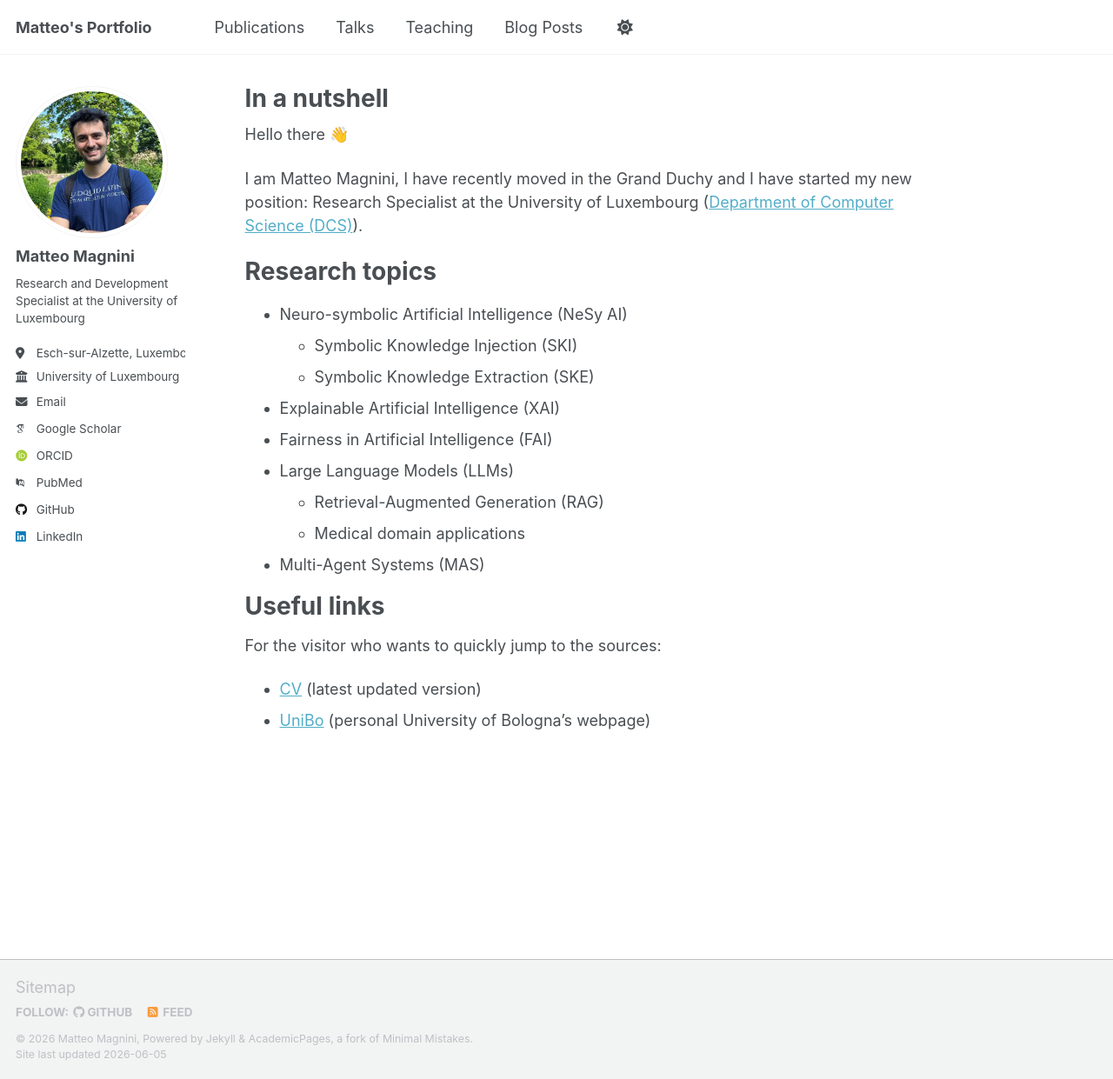
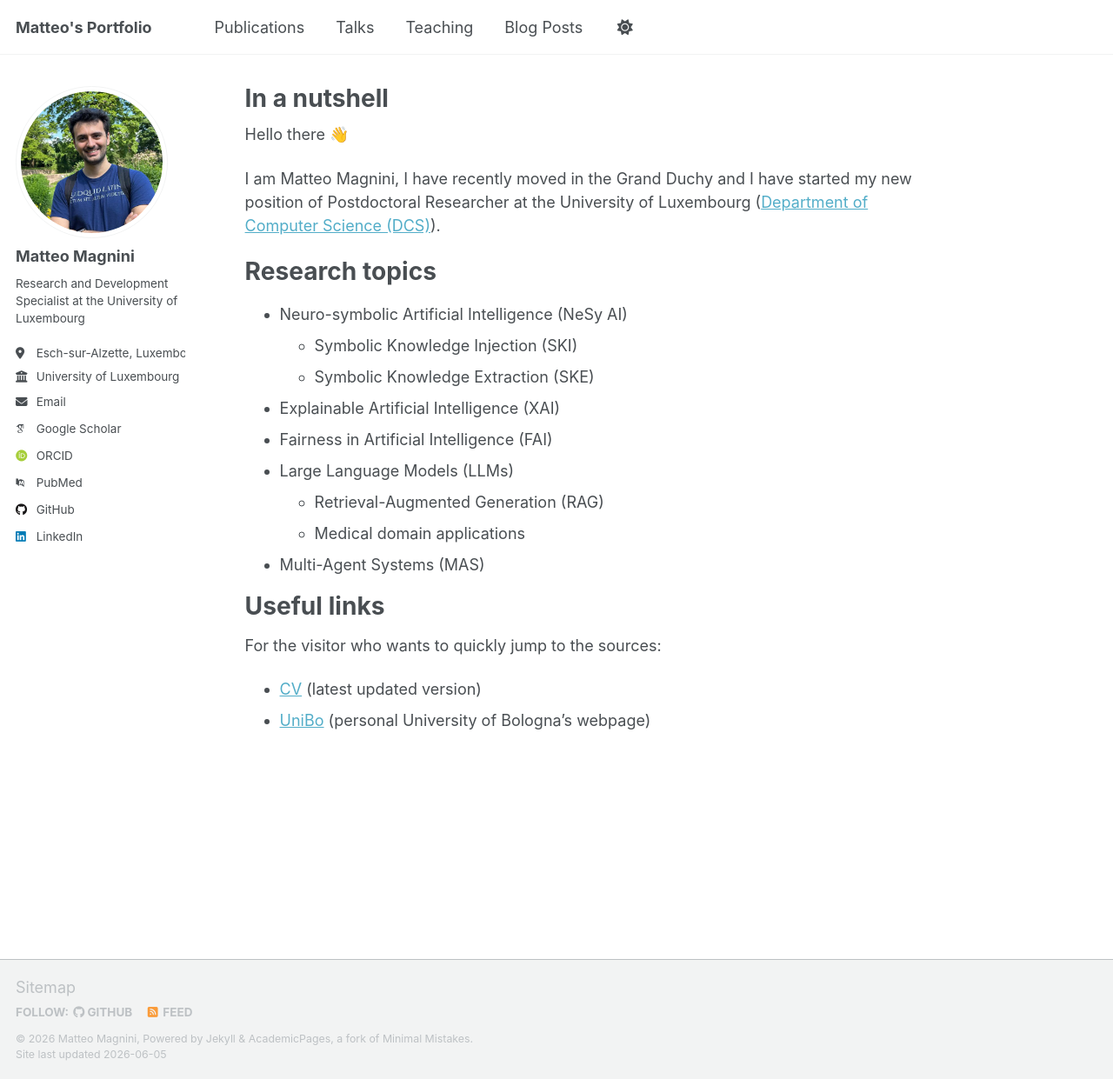
Before and after one commit to MatteoMagnini/matteomagnini.github.io, a Jekyll site: the page built from _pages/about.md, in a window 1280 px wide and 1241 px high. Shown: the whole window at 87% size. Built offline with Jekyll 4.4.1, drawn with Linux system fonts in a browser that asks for light colours; some web fonts are replaced; a script that is not in the unit is left out.

Commit message:
chore: bio update

```diff
--- a/_pages/about.md
+++ b/_pages/about.md
@@ -9,7 +9,7 @@ redirect_from:
 
 Hello there 👋
 
-I am Matteo Magnini, I have recently moved in the Grand Duchy and I have started my new position: Research Specialist at the University of Luxembourg ([Department of Computer Science (DCS)](https://www.uni.lu/fstm-en/research-departments/department-of-computer-science/)).
+I am Matteo Magnini, I have recently moved in the Grand Duchy and I have started my new position of Postdoctoral Researcher at the University of Luxembourg ([Department of Computer Science (DCS)](https://www.uni.lu/fstm-en/research-departments/department-of-computer-science/)).
 
 Research topics
 ======
```
Also changed, not shown: _posts/2025-12-01-end-and-beginning.md (+1 -1 lines).
